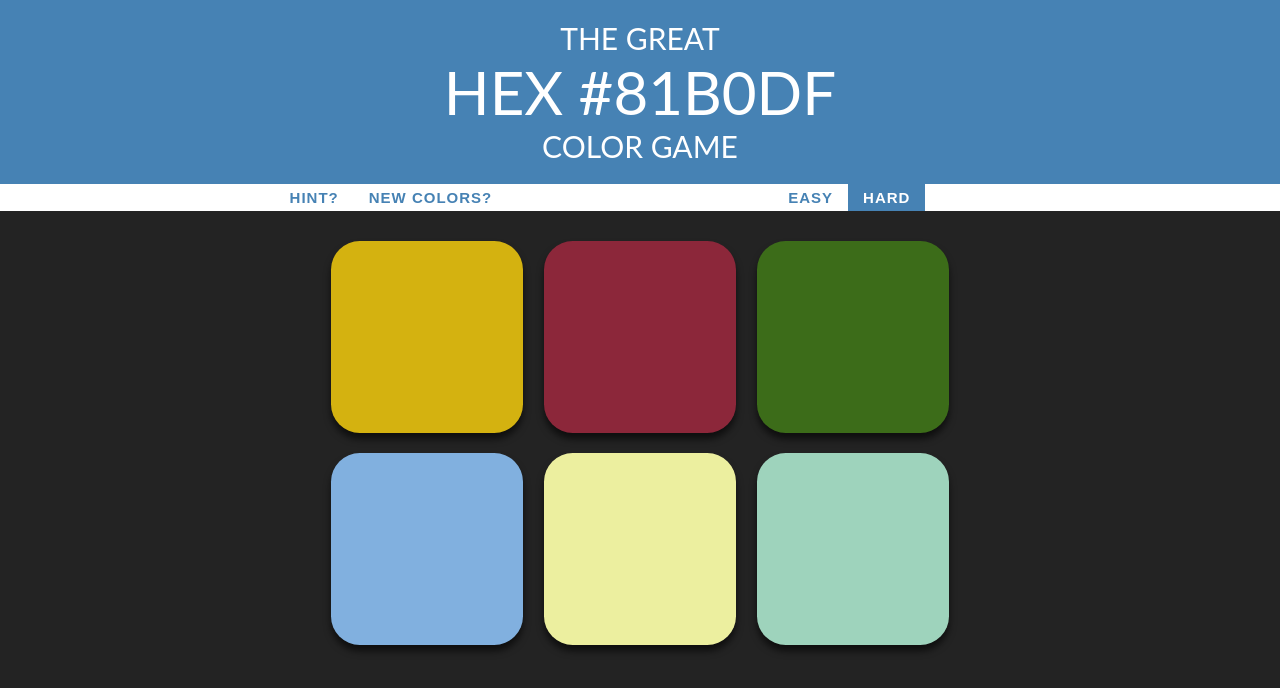
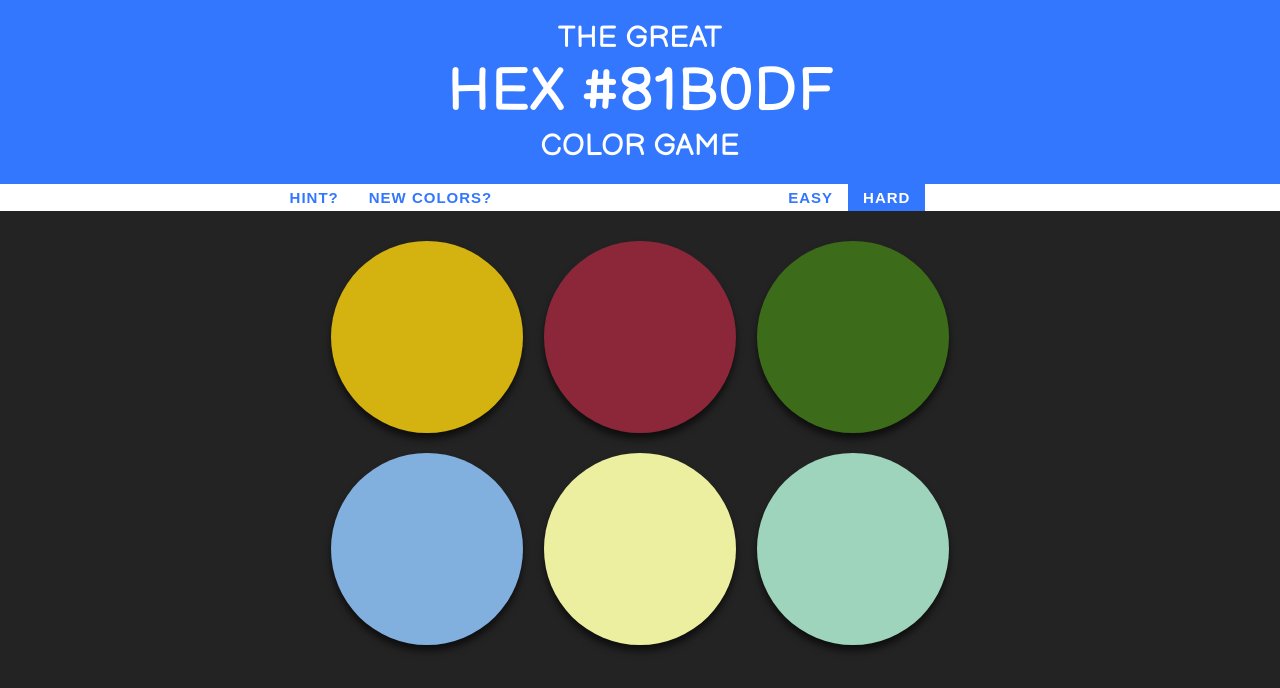
Before and after one commit to 83au/The-Great-Hexadecimal-Color-Game, a website: page index.html in a window 1280 px wide. Drawn offline with Linux system fonts and the light colour scheme.

Commit message:
Change styles.

```diff
--- a/index.html
+++ b/index.html
@@ -6,6 +6,7 @@
     <meta name="viewport" content="width=device-width, initial-scale=1.0">
     <meta http-equiv="X-UA-Compatible" content="ie=edge">
     <!-- Custom Styles -->
+    <link href="https://fonts.googleapis.com/css2?family=Balsamiq+Sans&display=swap" rel="stylesheet">
     <link rel="stylesheet" href="style.css">
     <!-- Script -->
     <script defer src="script.js"></script>
--- a/style.css
+++ b/style.css
@@ -7,10 +7,14 @@
   box-sizing: inherit;
 }
 
+:root {
+  --color-primary: hsl(220, 100%, 60%);
+}
+
 
 /* ===== GLOBAL ===== */
 html {
-  font-family: 'Montserrat', "Lato", sans-serif;
+  font-family: 'Balsamiq Sans', sans-serif;
   font-size: 62.5%;
 }
 
@@ -23,7 +27,7 @@ body {
 /* ===== HEADING ===== */
 .heading {
   padding: 2rem 0;
-  background-color: steelblue;
+  background-color: var(--color-primary);
   color: #fff;
   font-size: 3rem;
   font-weight: 400;
@@ -50,7 +54,8 @@ body {
 
   background: none;
   border: none;
-  color: steelblue;
+  color: var(--color-primary);
+  cursor: pointer;
   outline: none;
 
   font-weight: 700;
@@ -60,7 +65,7 @@ body {
 }
 
 [class^="btn"]:hover {
-  background-color: steelblue;
+  background-color: var(--color-primary);
   color: #fff;
 }
 
@@ -76,7 +81,7 @@ body {
 }
 
 .chosen {
-  background-color: steelblue;
+  background-color: var(--color-primary);
   color: #fff;
 }
 
@@ -95,7 +100,7 @@ body {
   margin: 1rem 0;
   padding-bottom: 30%;
   background-color: purple;
-  border-radius: 15%;
+  border-radius: 50%;
   box-shadow: 0 6px 7px rgba(0, 0, 0, .6);
   cursor: pointer;
   width: 30%;
```
